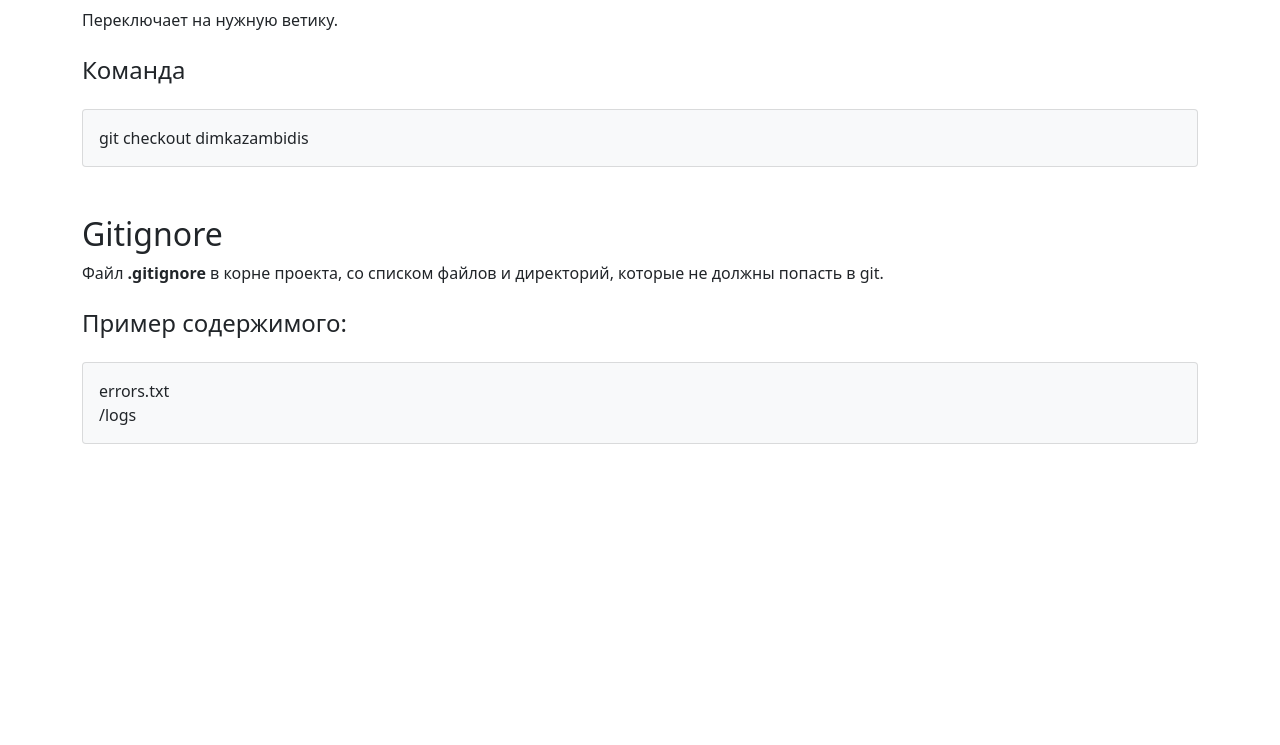
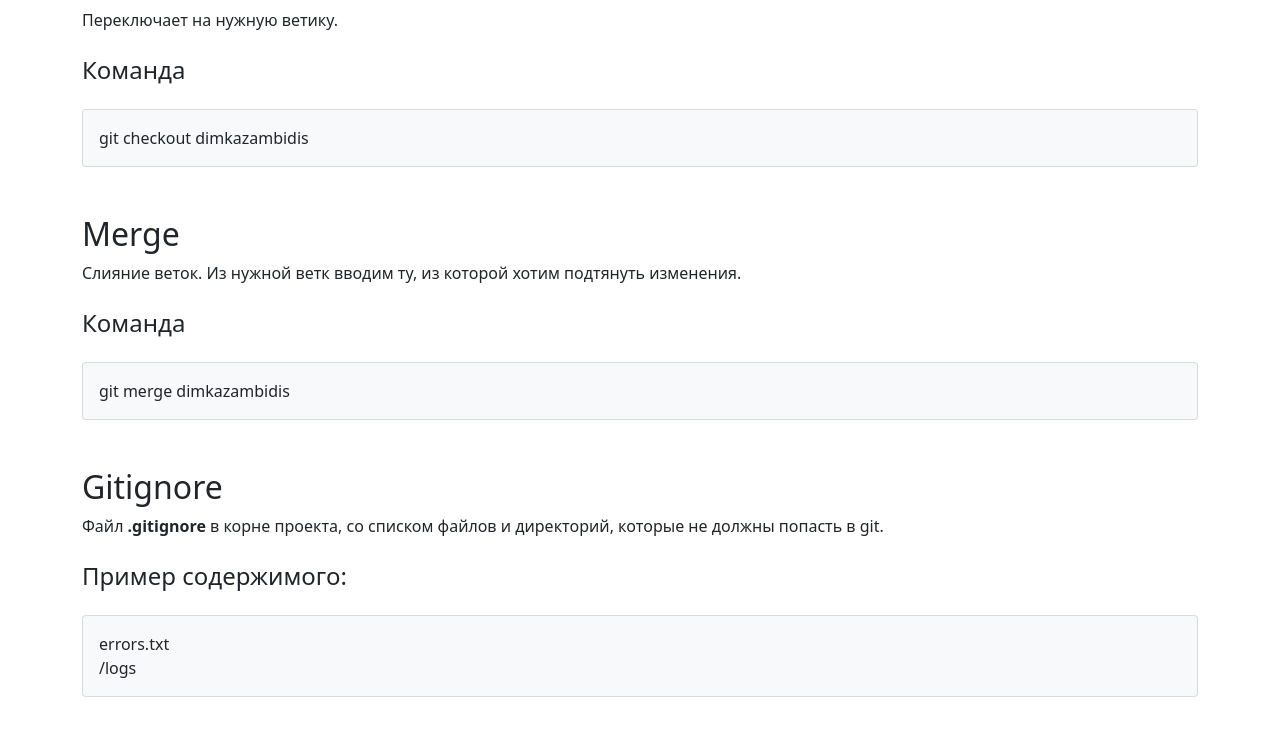
Before and after one commit to dimkazambidis/gittest, a PHP site: page / in a window 1280 px wide. Shown: the part 2751-3496 px from the top of the page. Before the commit the page ends 3195 px from the top, so only its background shows below. Run offline with PHP 8.4, Linux system fonts and the light colour scheme.

Commit message:
Readme 1

```diff
--- a/index.php
+++ b/index.php
@@ -126,6 +126,16 @@
         </section>
 
         <section class="pt-5">
+            <h2>Merge</h2>
+            <p>Слияние веток. Из нужной ветк вводим ту, из которой хотим подтянуть изменения.</p>
+
+            <h4 class="mt-4">Команда</h4>
+            <div class="card bg-light mt-4">
+                <div class="card-body mb-0">git merge dimkazambidis</div>
+            </div>
+        </section>
+
+        <section class="pt-5">
             <h2>Gitignore</h2>
             <p>Файл <strong>.gitignore</strong> в корне проекта, со списком файлов и директорий, которые не должны попасть в git.</p>
 
```
